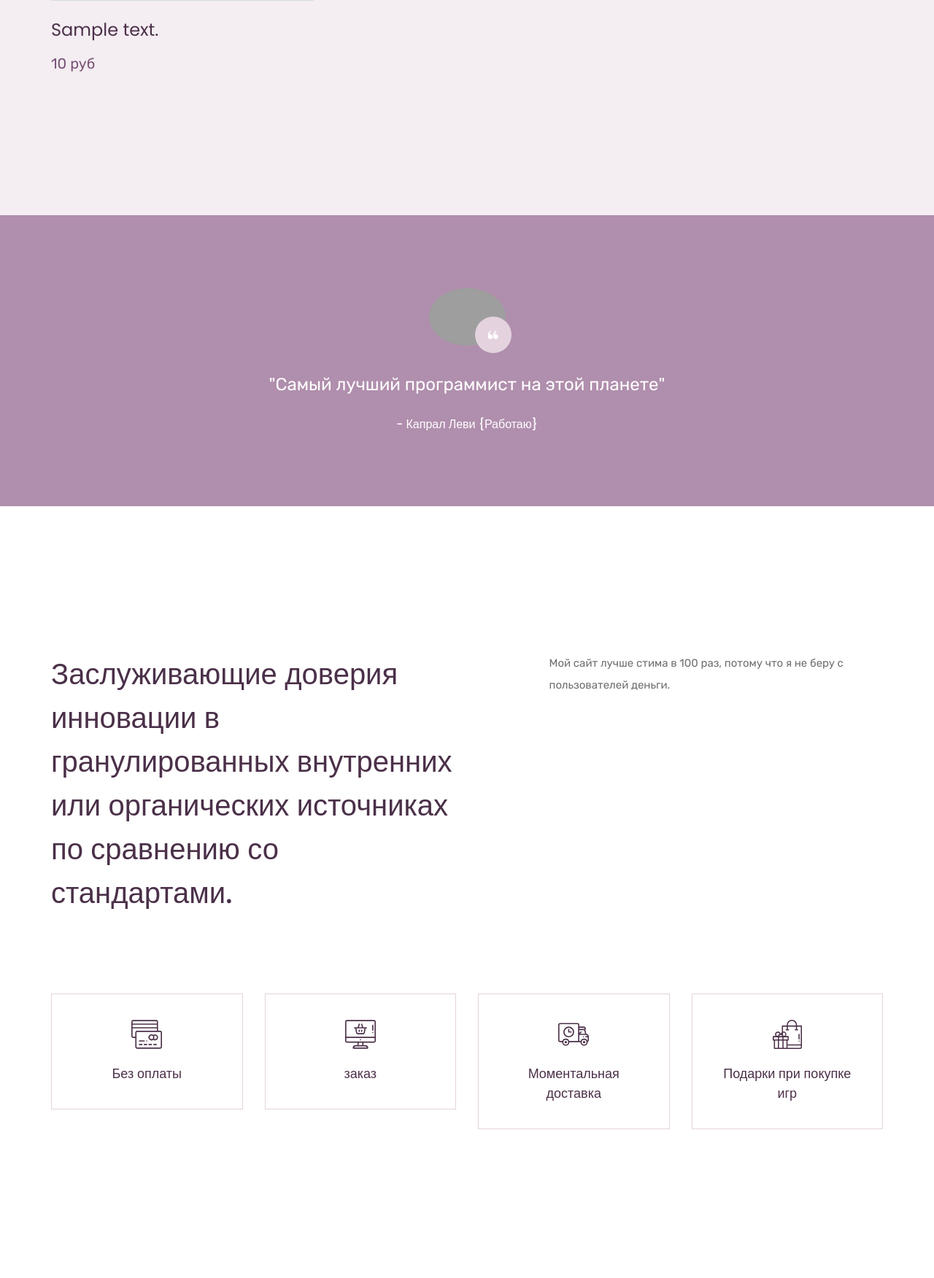
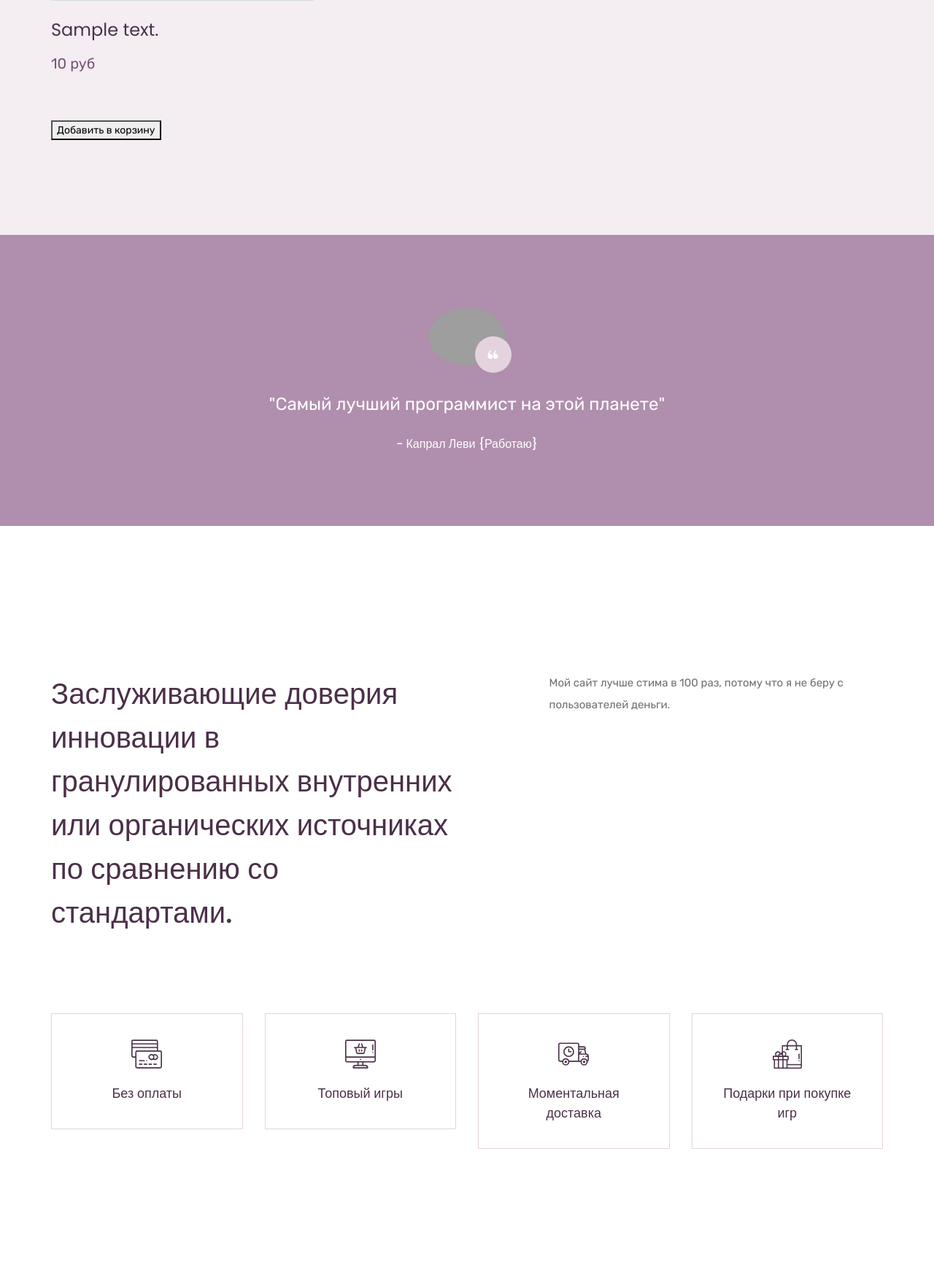
Before and after one commit to MrBerserk/semestrovka, a Django app: template web/templates/web/home_page.html in a window 1280 px wide. Shown: the part 1262-3014 px from the top of the page at 73% size. Run offline with Django 3.2, Linux system fonts and the light colour scheme; the template is opened without the code that fills it: most values are stand-ins (such as "Sample title", 1, 10 or a date in 2020); grey boxes marked "Sample" are stand-in pictures; some libraries are stand-ins or nearby versions; grey boxes are pictures that could not be loaded.

Commit message:
= edit home page

```diff
--- a/users/templates/users/profile.html
+++ b/users/templates/users/profile.html
@@ -59,6 +59,7 @@
                 </div>
             </form>
         </div>
+        {% include 'web/basket.html' %}
     </div>
 </div>
 {% endblock %}
--- a/web/templates/web/home_page.html
+++ b/web/templates/web/home_page.html
@@ -39,6 +39,13 @@
                         </div>
                         <h3><a href="single-product.html">{{ game.description }}</a></h3>
                         <p>{{ game.price }} руб</p>
+                    </div>
+                    <div>
+                        <a href="{% url 'basket_add' game.id %}">
+                            <button>
+                                Добавить в корзину
+                            </button>
+                        </a>
                     </div>
                     {% endfor %}
                 </div>
@@ -92,7 +99,7 @@
                 <div class="col-lg-3 col-sm-6">
                     <div class="single_feature_part">
                         <img src="{% static 'img/icon/feature_icon_2.svg' %}" alt="#">
-                        <h4>заказ</h4>
+                        <h4>Топовый игры</h4>
                     </div>
                 </div>
                 <div class="col-lg-3 col-sm-6">
```
Lines whose indentation alone changed are shown as unchanged.
